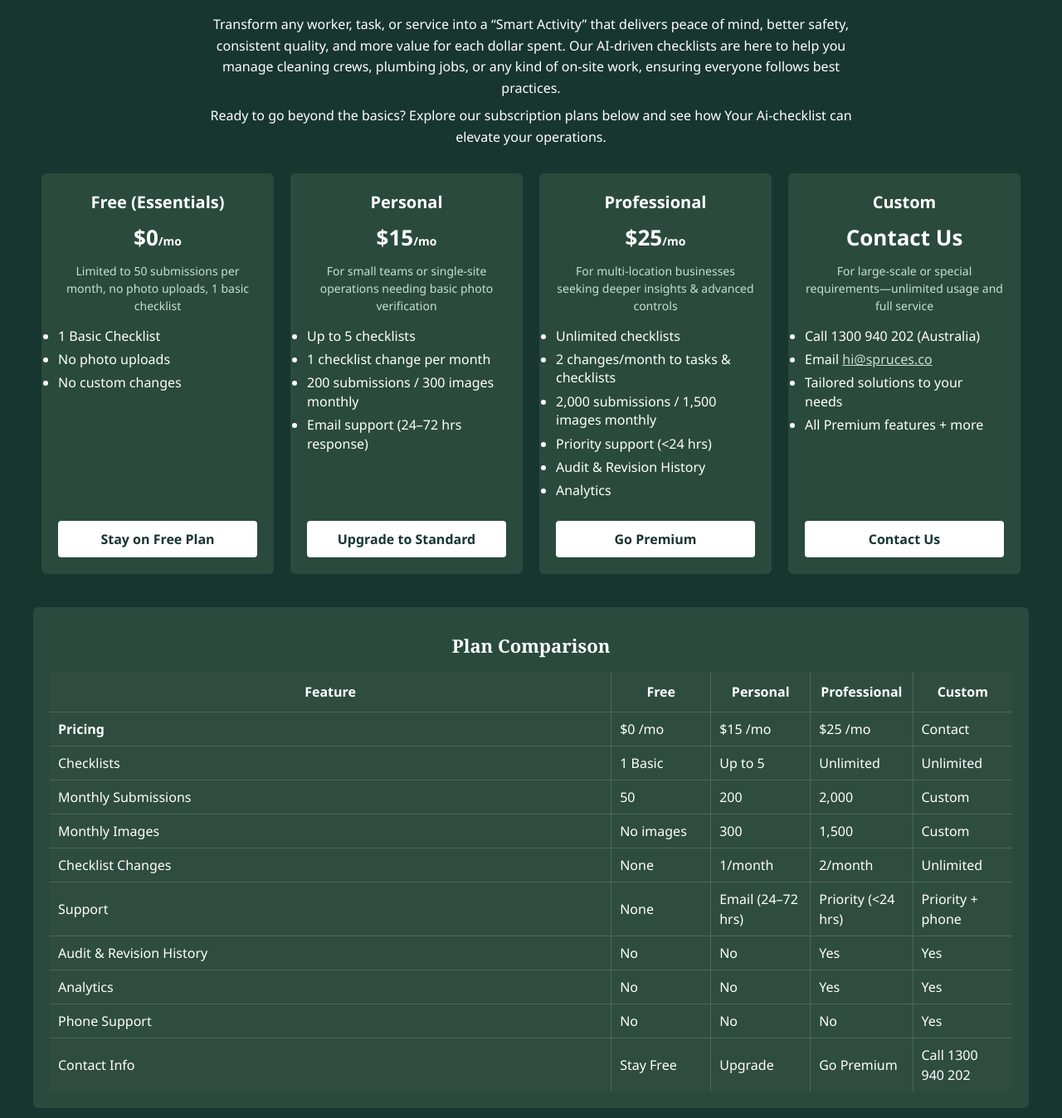
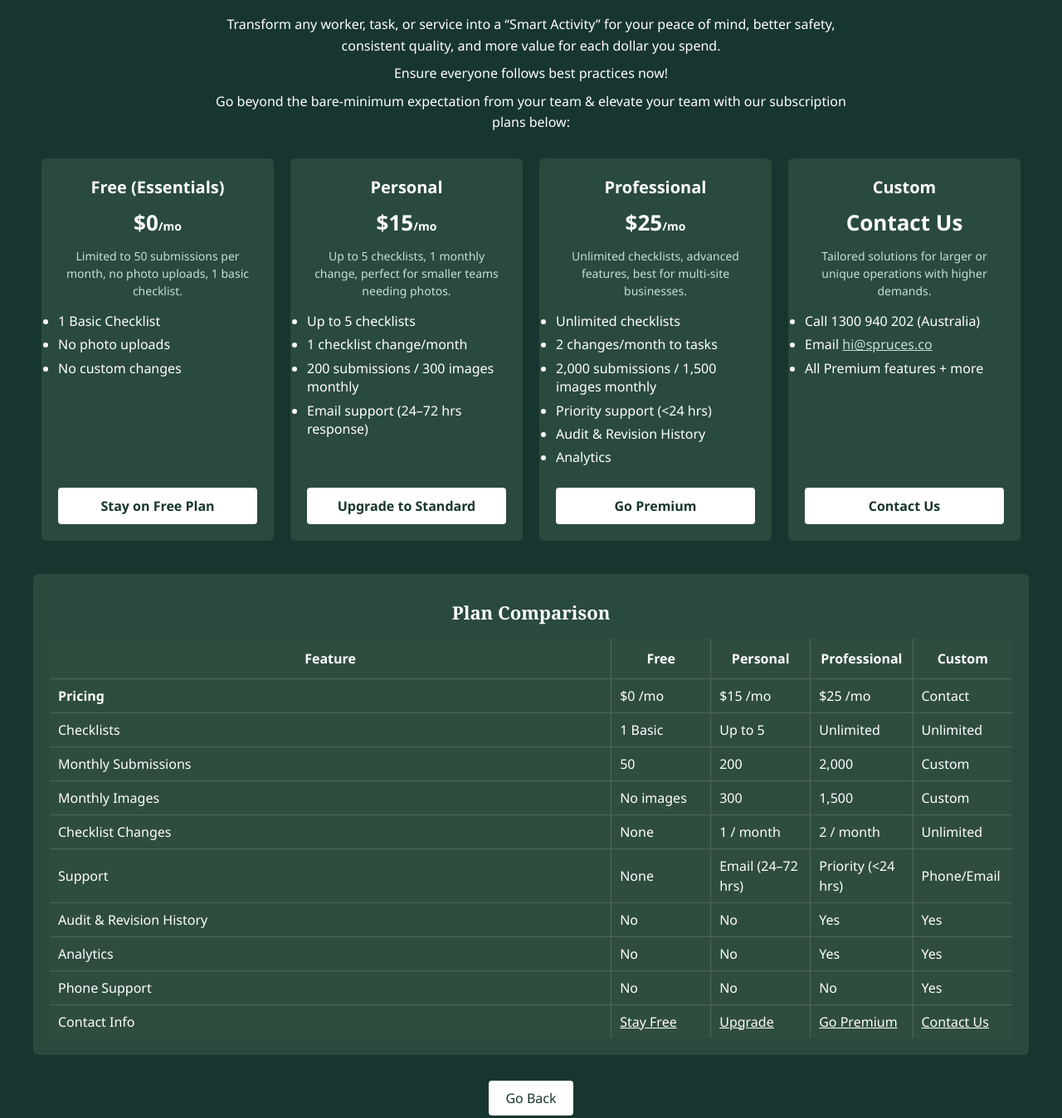
Before and after one commit to SprucesAustralia/subscribepage, a plain HTML site: page index.html in a window 1280 px wide. Shown: the part 91-1439 px from the top of the page at 83% size. Drawn offline with Linux system fonts and the light colour scheme.

Commit message:
Update index.html

```diff
--- a/index.html
+++ b/index.html
@@ -6,7 +6,7 @@
   <meta name="viewport" content="width=device-width, initial-scale=1.0">
 
   <style>
-    /* Branding Colors: Dark forest green background, white text, any accent if desired */
+    /* Branding Colors: Dark forest green background, white text, etc. */
     :root {
       --bg-color: #183630;   /* Dark forest green */
       --text-color: #ffffff; /* White */
@@ -225,84 +225,90 @@
 
 <div class="intro">
   <p>
-    Transform any worker, task, or service into a “Smart Activity” that delivers peace of mind, better safety, consistent quality, and more value for each dollar spent. Our AI-driven checklists are here to help you manage cleaning crews, plumbing jobs, or any kind of on-site work, ensuring everyone follows best practices.
+    Transform any worker, task, or service into a “Smart Activity” for your peace of mind,
+    better safety, consistent quality, and more value for each dollar you spend.
   </p>
   <p>
-    Ready to go beyond the basics? Explore our subscription plans below and see how Your Ai-checklist can elevate your operations.
+    Ensure everyone follows best practices now!
+  </p>
+  <p>
+    Go beyond the bare-minimum expectation from your team & elevate your team with our subscription plans below:
   </p>
 </div>
 
 <!-- Plans Container -->
 <div class="plans-container">
 
-  <!-- FREE PLAN -->
+  <!-- FREE (Essentials) -->
   <div class="plan-card">
     <div>
       <div class="plan-title">Free (Essentials)</div>
       <div class="price">$0<span style="font-size:14px;">/mo</span></div>
-      <p class="sub-info">Limited to 50 submissions per month, no photo uploads, 1 basic checklist</p>
+      <p class="sub-info">Limited to 50 submissions per month, no photo uploads, 1 basic checklist.</p>
       <ul class="features-list">
         <li>1 Basic Checklist</li>
         <li>No photo uploads</li>
         <li>No custom changes</li>
       </ul>
     </div>
-    <a class="plan-button" href="https://spruces.typeform.com/to/gTNPvZz4" target="_blank">Stay on Free Plan</a>
+    <!-- Redirect "Stay on Free Plan" to spruces.co -->
+    <a class="plan-button" href="https://spruces.co/" target="_blank">Stay on Free Plan</a>
   </div>
 
-  <!-- PERSONAL PLAN -->
+  <!-- PERSONAL -->
   <div class="plan-card">
     <div>
       <div class="plan-title">Personal</div>
       <div class="price">$15<span style="font-size:14px;">/mo</span></div>
-      <p class="sub-info">For small teams or single-site operations needing basic photo verification</p>
+      <p class="sub-info">Up to 5 checklists, 1 monthly change, perfect for smaller teams needing photos.</p>
       <ul class="features-list">
         <li>Up to 5 checklists</li>
-        <li>1 checklist change per month</li>
+        <li>1 checklist change/month</li>
         <li>200 submissions / 300 images monthly</li>
         <li>Email support (24–72 hrs response)</li>
       </ul>
     </div>
+    <!-- Direct to typeform: https://spruces.typeform.com/to/gTNPvZz4 -->
     <a class="plan-button" href="https://spruces.typeform.com/to/gTNPvZz4" target="_blank">Upgrade to Standard</a>
   </div>
 
-  <!-- PROFESSIONAL PLAN -->
+  <!-- PROFESSIONAL -->
   <div class="plan-card">
     <div>
       <div class="plan-title">Professional</div>
       <div class="price">$25<span style="font-size:14px;">/mo</span></div>
-      <p class="sub-info">For multi-location businesses seeking deeper insights & advanced controls</p>
+      <p class="sub-info">Unlimited checklists, advanced features, best for multi-site businesses.</p>
       <ul class="features-list">
         <li>Unlimited checklists</li>
-        <li>2 changes/month to tasks & checklists</li>
+        <li>2 changes/month to tasks</li>
         <li>2,000 submissions / 1,500 images monthly</li>
         <li>Priority support (<24 hrs)</li>
         <li>Audit & Revision History</li>
         <li>Analytics</li>
       </ul>
     </div>
-    <a class="plan-button" href="https://spruces.typeform.com/to/gTNPvZz4" target="_blank">Go Premium</a>
+    <!-- Direct to typeform: https://spruces.typeform.com/to/QAvFqVcJ -->
+    <a class="plan-button" href="https://spruces.typeform.com/to/QAvFqVcJ" target="_blank">Go Premium</a>
   </div>
 
-  <!-- CUSTOM PLAN -->
+  <!-- CUSTOM -->
   <div class="plan-card">
     <div>
       <div class="plan-title">Custom</div>
       <div class="price">Contact Us</div>
-      <p class="sub-info">For large-scale or special requirements—unlimited usage and full service</p>
+      <p class="sub-info">Tailored solutions for larger or unique operations with higher demands.</p>
       <ul class="features-list">
         <li>Call 1300 940 202 (Australia)</li>
         <li>Email <a style="color:#c7e0d4;" href="mailto:hi@spruces.co">hi@spruces.co</a></li>
-        <li>Tailored solutions to your needs</li>
         <li>All Premium features + more</li>
       </ul>
     </div>
-    <a class="plan-button" href="https://spruces.typeform.com/to/gTNPvZz4" target="_blank">Contact Us</a>
+    <!-- Direct to spruces.co/contact-us/ -->
+    <a class="plan-button" href="https://spruces.co/contact-us/" target="_blank">Contact Us</a>
   </div>
-
 </div>
 
-<!-- Plan Comparison Section -->
+<!-- Plan Comparison -->
 <div class="comparison-section">
   <h2>Plan Comparison</h2>
   <table class="comparison-table">
@@ -347,8 +353,8 @@
       <tr>
         <td>Checklist Changes</td>
         <td>None</td>
-        <td>1/month</td>
-        <td>2/month</td>
+        <td>1 / month</td>
+        <td>2 / month</td>
         <td>Unlimited</td>
       </tr>
       <tr>
@@ -356,7 +362,7 @@
         <td>None</td>
         <td>Email (24–72 hrs)</td>
         <td>Priority (<24 hrs)</td>
-        <td>Priority + phone</td>
+        <td>Phone/Email</td>
       </tr>
       <tr>
         <td>Audit & Revision History</td>
@@ -381,10 +387,10 @@
       </tr>
       <tr>
         <td>Contact Info</td>
-        <td>Stay Free</td>
-        <td>Upgrade</td>
-        <td>Go Premium</td>
-        <td>Call 1300 940 202</td>
+        <td><a href="https://spruces.co/" target="_blank" style="color:#fff;">Stay Free</a></td>
+        <td><a href="https://spruces.typeform.com/to/gTNPvZz4" target="_blank" style="color:#fff;">Upgrade</a></td>
+        <td><a href="https://spruces.typeform.com/to/QAvFqVcJ" target="_blank" style="color:#fff;">Go Premium</a></td>
+        <td><a href="https://spruces.co/contact-us/" target="_blank" style="color:#fff;">Contact Us</a></td>
       </tr>
     </tbody>
   </table>
@@ -392,7 +398,7 @@
 
 <!-- Go Back Link -->
 <div style="text-align:center;">
-  <a class="back-button" href="index.html">Go Back</a>
+  <a class="back-button" href="https://spruces.co/" target="_blank">Go Back</a>
 </div>
 
 </body>
```
